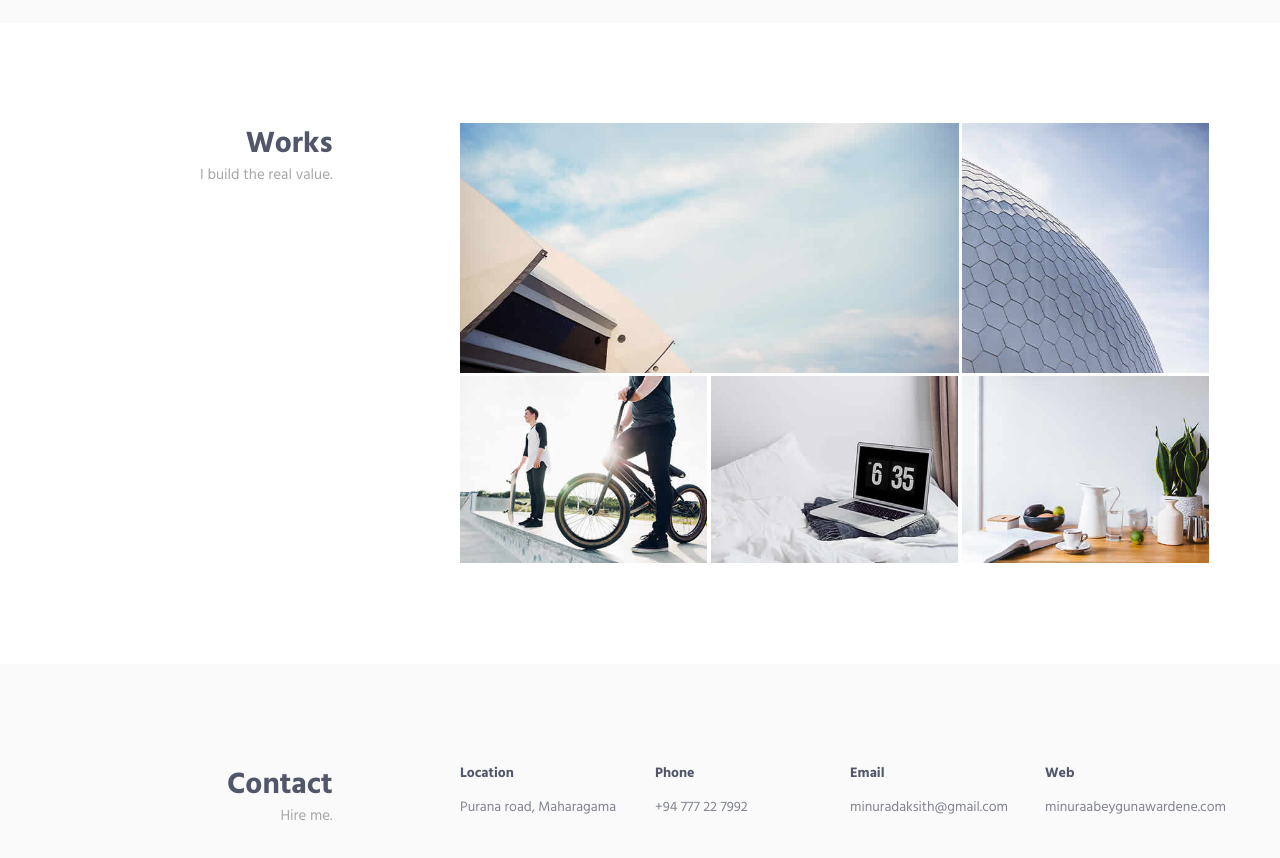
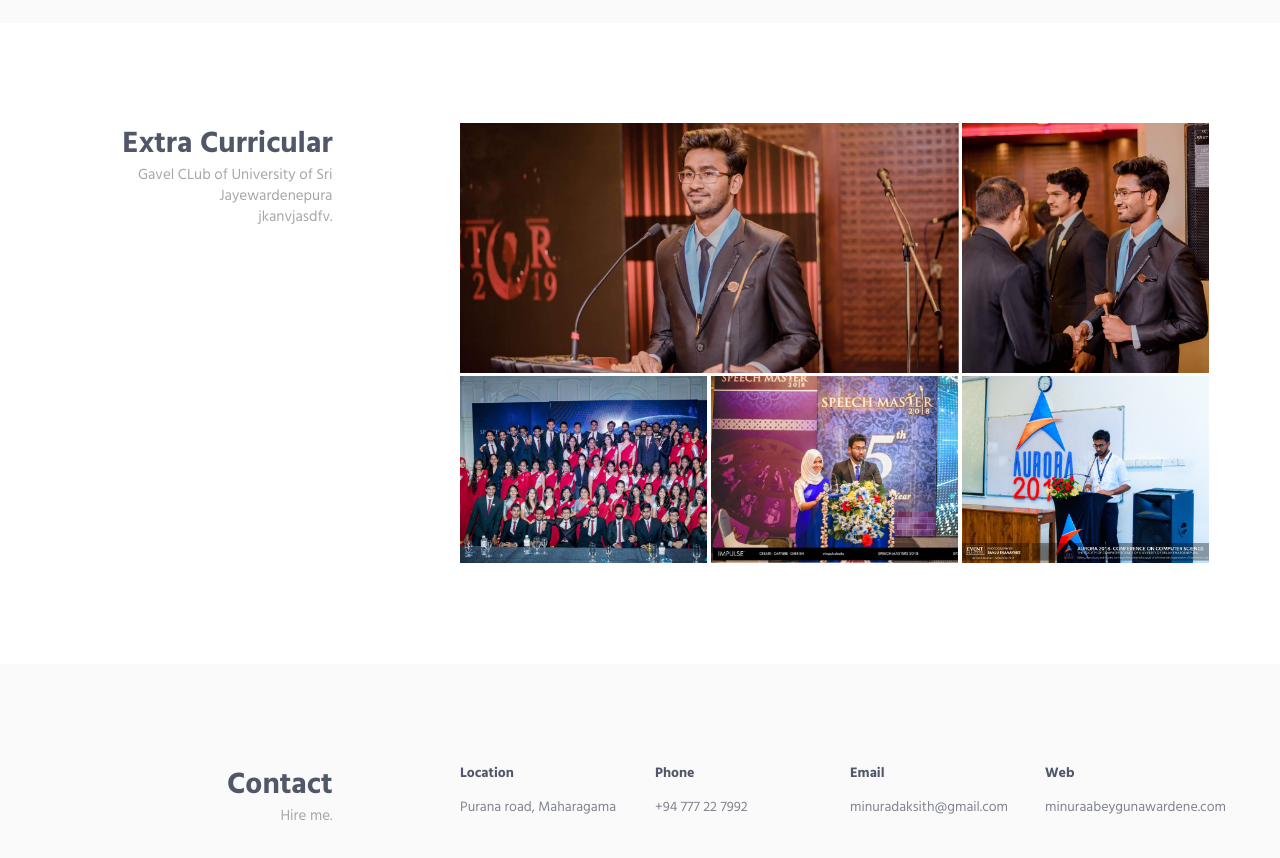
Before and after one commit to Minura96/netCentricProject, a plain HTML site: page Resume/HTML/index.html in a window 1280 px wide. Shown: the part 1860-2718 px from the top of the page. Drawn offline with Linux system fonts and the light colour scheme.

Commit message:
Finished adding the photos to extras
Added the photos to extra curricular part
had to resize the photos so they could fit the template properly

```diff
--- a/Resume/HTML/index.html
+++ b/Resume/HTML/index.html
@@ -68,7 +68,7 @@
                                 <li class="js_nav-item nav-item"><a class="nav-item-child nav-item-hover" href="#body">Home</a></li>
                                 <li class="js_nav-item nav-item"><a class="nav-item-child nav-item-hover" href="#about">About</a></li>
                                 <li class="js_nav-item nav-item"><a class="nav-item-child nav-item-hover" href="#education">Education</a></li>
-                                <li class="js_nav-item nav-item"><a class="nav-item-child nav-item-hover" href="#work">Works</a></li>
+                                <li class="js_nav-item nav-item"><a class="nav-item-child nav-item-hover" href="#extracurricular">Extra Curricular</a></li>
                                 <li class="js_nav-item nav-item"><a class="nav-item-child nav-item-hover" href="#contact">Contact</a></li>
                             </ul>
                         </div>
@@ -194,7 +194,7 @@
                                         </div>
                                         <div class="service-info">
                                             <h3>GCE Advanced Level Exam</h3>
-                                            <p class="margin-b-5">Mathematics   A<br>Chemistry  B<br>Physics    C<br>English    A</p>
+                                            <p class="margin-b-5">Mathematics A<br>Chemistry  B<br>Physics    C<br>English    A</p>
                                         </div>
                                     </div>
                                 </div>
@@ -209,13 +209,13 @@
         <!-- End Experience -->
 
         <!-- Work -->
-        <div id="work">
+        <div id="extracurricular">
             <div class="container content-lg">
                 <div class="row">
                     <div class="col-sm-3 sm-margin-b-30">
                         <div class="text-right sm-text-left">
-                            <h2 class="margin-b-0">Works</h2>
-                            <p>I build the real value.</p>
+                            <h2 class="margin-b-0">Extra Curricular</h2>
+                            <p>Gavel CLub of University of Sri Jayewardenepura<br>jkanvjasdfv.</p>
                         </div>
                     </div>
                     <div class="col-sm-8 col-sm-offset-1">
@@ -226,25 +226,20 @@
                                 <!-- Work -->
                                 <div class="work work-popup-trigger">
                                     <div class="work-overlay">
-                                        <img class="full-width img-responsive" src="img/800x400/01.jpg" alt="Portfolio Image">
+                                        <img class="full-width img-responsive" src="img/800x400/01.png" alt="Portfolio Image">
                                     </div>
                                     <div class="work-popup-overlay">
                                         <div class="work-popup-content">
                                             <a href="javascript:void(0);" class="work-popup-close">Hide</a>
                                             <div class="margin-b-30">
-                                                <h3 class="margin-b-5">Art Of Coding</h3>
-                                                <span>Clean &amp; Minimalistic Design</span>
+                                                <h3 class="margin-b-5">President</h3>
+                                                <span>Gavel Club of Univeristy of Sri Jayewardenepura</span>
                                             </div>
                                             <div class="row">
                                                 <div class="col-sm-8 work-popup-content-divider sm-margin-b-20">
                                                     <div class="margin-t-10 sm-margin-t-0">
                                                         <p>Duis aute irure dolor in reprehenderit in voluptate velit esse cillum dolore eu fugiat nulla pariatur. Excepteur sint occaecat cupidatat non proident, sunt in culpa qui officia deserunt mollit anim id est laborum.</p>
                                                         <p>Lorem ipsum dolor sit amet, consectetur adipisicing elit, sed do eiusmod tempor incididunt ut labore et dolore magna aliqua. Ut enim ad minim veniam, quis nostrud.</p>
-                                                        <ul class="list-inline work-popup-tag">
-                                                            <li class="work-popup-tag-item"><a class="work-popup-tag-link" href="#">Design,</a></li>
-                                                            <li class="work-popup-tag-item"><a class="work-popup-tag-link" href="#">Coding,</a></li>
-                                                            <li class="work-popup-tag-item"><a class="work-popup-tag-link" href="#">Portfolio</a></li>
-                                                        </ul>
                                                     </div>
                                                 </div>
                                                 <div class="col-sm-4">
@@ -265,7 +260,7 @@
                                 <!-- Work -->
                                 <div class="work work-popup-trigger">
                                     <div class="work-overlay">
-                                        <img class="full-width img-responsive" src="img/397x400/01.jpg" alt="Portfolio Image">
+                                        <img class="full-width img-responsive" src="img/397x400/002.png" alt="Portfolio Image">
                                     </div>
                                     <div class="work-popup-overlay">
                                         <div class="work-popup-content">
@@ -304,7 +299,7 @@
                                 <!-- Work -->
                                 <div class="work work-popup-trigger">
                                     <div class="work-overlay">
-                                        <img class="full-width img-responsive" src="img/397x300/01.jpg" alt="Portfolio Image">
+                                        <img class="full-width img-responsive" src="img/397x300/01.png" alt="Portfolio Image">
                                     </div>
                                     <div class="work-popup-overlay">
                                         <div class="work-popup-content">
@@ -343,7 +338,7 @@
                                 <!-- Work -->
                                 <div class="work work-popup-trigger">
                                     <div class="work-overlay">
-                                        <img class="full-width img-responsive" src="img/397x300/02.jpg" alt="Portfolio Image">
+                                        <img class="full-width img-responsive" src="img/397x300/02.png" alt="Portfolio Image">
                                     </div>
                                     <div class="work-popup-overlay">
                                         <div class="work-popup-content">
@@ -382,7 +377,7 @@
                                 <!-- Work -->
                                 <div class="work work-popup-trigger">
                                     <div class="work-overlay">
-                                        <img class="full-width img-responsive" src="img/397x300/03.jpg" alt="Portfolio Image">
+                                        <img class="full-width img-responsive" src="img/397x300/03.png" alt="Portfolio Image">
                                     </div>
                                     <div class="work-popup-overlay">
                                         <div class="work-popup-content">
```
Also changed, not shown: Resume/HTML/img/003.JPG (renamed from Resume/HTML/img/397x300/003.JPG), Resume/HTML/img/397x300/0001.jpg (deleted), Resume/HTML/img/397x300/002.jpg (deleted), Resume/HTML/img/397x300/002.png (added), Resume/HTML/img/397x300/01.png (added), Resume/HTML/img/397x300/02.png (added), Resume/HTML/img/397x300/03.png (added), Resume/HTML/img/397x400/002.JPG (added), Resume/HTML/img/397x400/002.png (added), Resume/HTML/img/800x400/0002.JPG (renamed from Resume/HTML/img/397x400/11.JPG), Resume/HTML/img/800x400/01.png (added).
